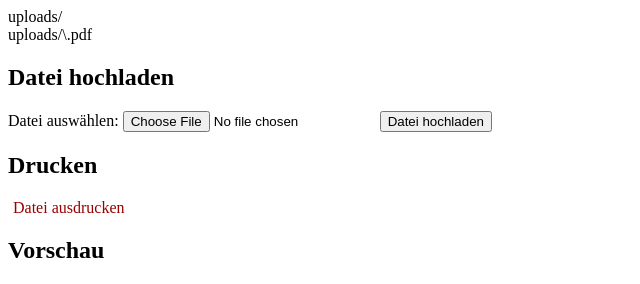
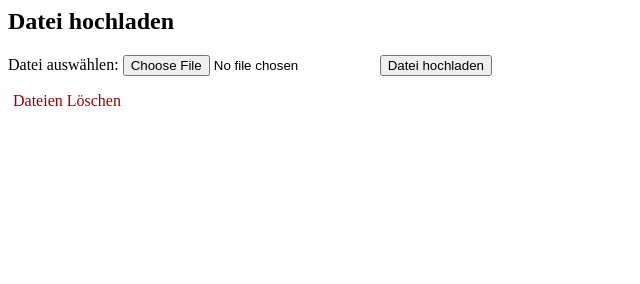
Before and after one commit to UB-Mannheim/ape, a PHP site: page /upload.php?fn=print in a window 1280 px wide. Shown: the top 284 px of the page, without its empty margins (0-640 px from the left). After the commit the page ends 106 px from the top, so only its background shows below. Run offline with PHP 8.4, Linux system fonts and the light colour scheme; data that the repository does not hold is empty.

Commit message:
...
Signed-off-by: Alexander Wagner <alexander.wagner@bib.uni-mannheim.de>

```diff
--- a/html/upload.php
+++ b/html/upload.php
@@ -25,6 +25,15 @@ if(isset($_FILES['file'])) {
             echo '<a href="uploads/'. $_FILES['file']['name'] .'" target="_blank">';
             echo 'uploads/'. $_FILES['file']['name'];
             echo '</a>';
+
+            $q_filename = quotemeta("uploads/".$_FILES['file']['name']);
+            $q_pdf = quotemeta("uploads/".$_FILES['file']['name'].".pdf");
+            echo $q_filename."<br />";
+            echo $q_pdf;
+            $cmd = "/usr/local/bin/wkhtmltopdf -q ".$q_filename." ".$q_pdf;
+            shell_exec($cmd);
+            $print_cmd = "lp -o fit-to-page -d Kyocera_ECOSYS_M2530dn " .$q_pdf;
+            shell_exec($print_cmd);
         }
     }
 }
@@ -35,15 +44,7 @@ if (isset($_GET['fn'])) {
         shell_exec($cmd);
     }
     if($_GET['fn'] == "print") {
-        $cmd = "rm /var/www/html/alma_print/uploads/*";
-        $q_filename = quotemeta("uploads/".$_FILES['file']['name']);
-        $q_pdf = quotemeta("uploads/".$_FILES['file']['name'].".pdf");
-        echo $q_filename."<br />";
-        echo $q_pdf;
-        $cmd = "/usr/local/bin/wkhtmltopdf -q ".$q_filename." ".$q_pdf;
-        shell_exec($cmd);
-        $print_cmd = "lp -o fit-to-page -d Kyocera_ECOSYS_M2530dn " .$q_pdf;
-        shell_exec($print_cmd);
+
     }
 }
 
@@ -77,12 +78,17 @@ Datei ausw&auml;hlen: <input type="file" name="file" size="60" maxlength="255" >
 <input type="Submit" name="submit" value="Datei hochladen">
 </form>
 
+<!--
 <h2>Drucken</h2>
 <a href="upload.php?fn=print">Datei ausdrucken</a>
-
+-->
+<!--
 <h2>Vorschau</h2>
+-->
 <a href="upload.php?fn=delete">Dateien L&ouml;schen</a>
+<!--
 <iframe src="uploads" />
+-->
 
 </body>
 </html>
```
